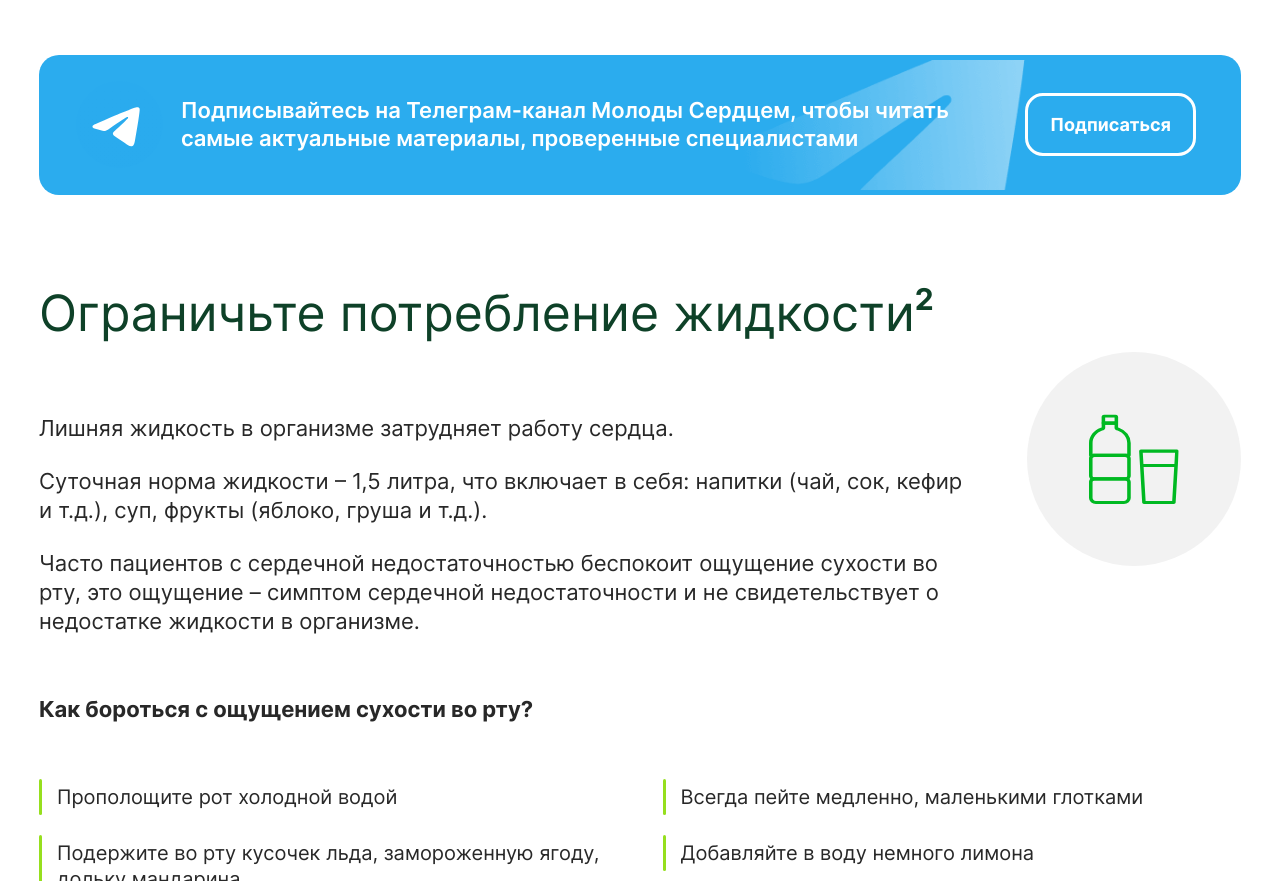
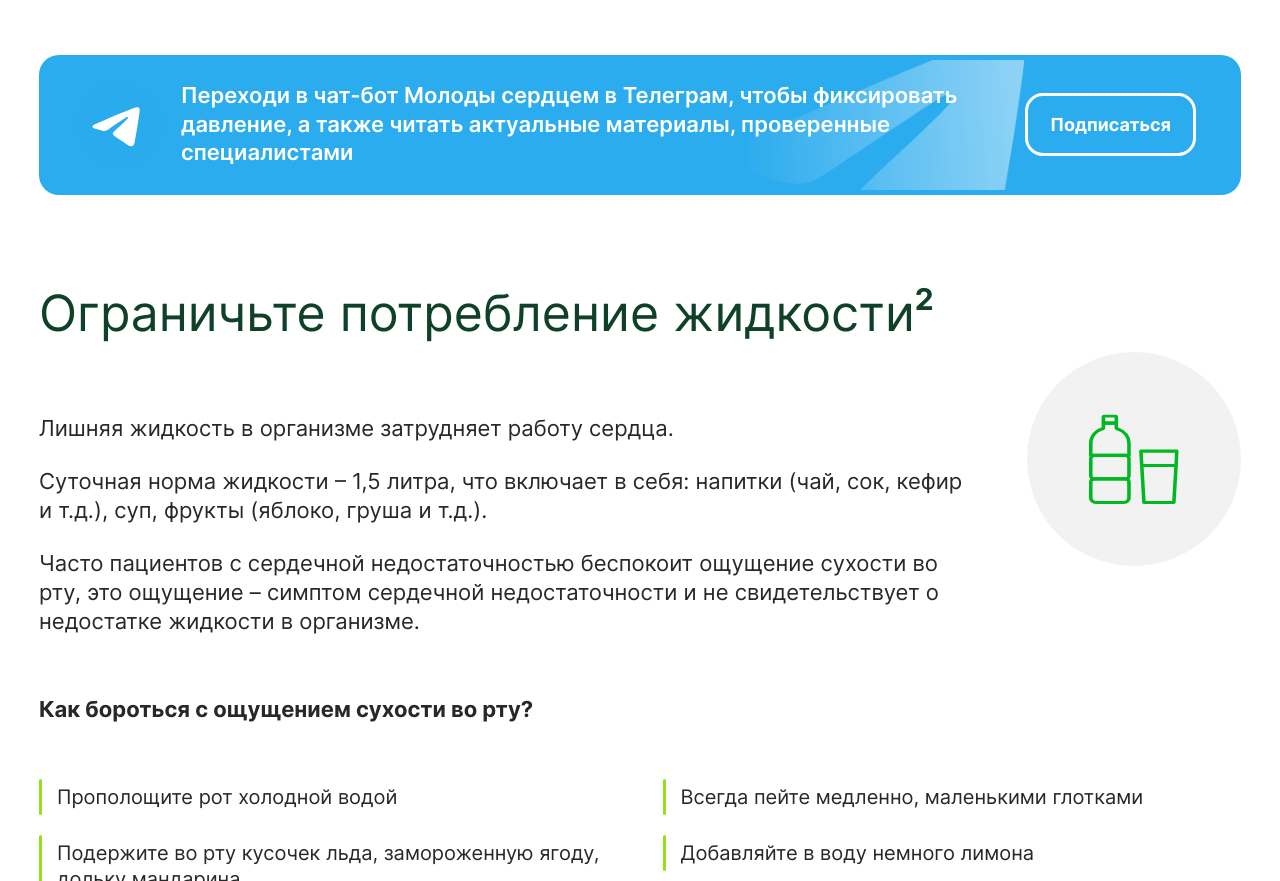
Before and after one commit to vadimvalid/hearts, a website: page dieta.html in a window 1280 px wide. Shown: the part 2965-3846 px from the top of the page. Drawn offline with Linux system fonts and the light colour scheme.

Commit message:
Change blocks text

```diff
--- a/dieta.html
+++ b/dieta.html
@@ -269,8 +269,9 @@
           <div class="subscribe__content">
             <img src="./images/icons/tg-logo.svg" alt="telegram" />
             <p>
-              Подписывайтесь на Телеграм-канал Молоды Сердцем, чтобы читать
-              самые актуальные материалы, проверенные специалистами
+              Переходи в чат-бот Молоды сердцем в Телеграм, чтобы фиксировать
+              давление, а также читать актуальные материалы, проверенные
+              специалистами
             </p>
             <a
               href="https://t.me/molody_serdcem_bot"
```
Also changed, not shown: orvi-2.html (+3 -2 lines), orvi.html (+3 -2 lines), therapy.html (+3 -2 lines), with-xsn.html (+3 -2 lines).
